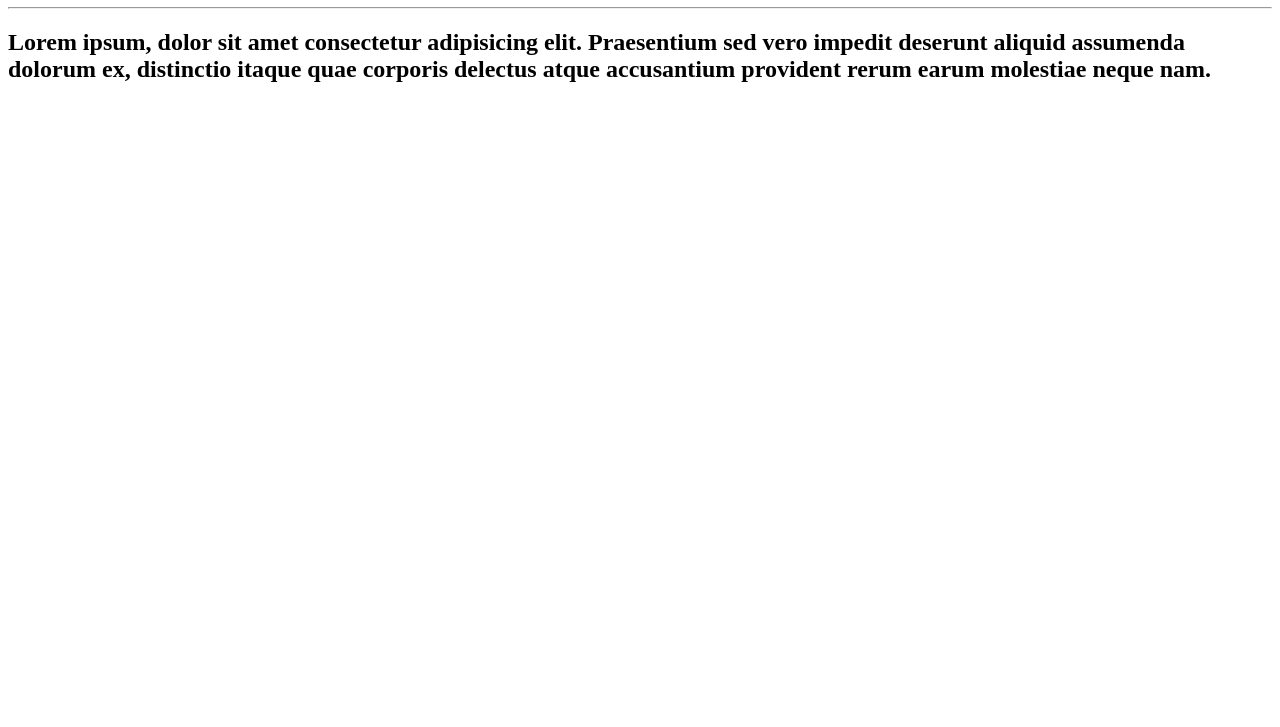
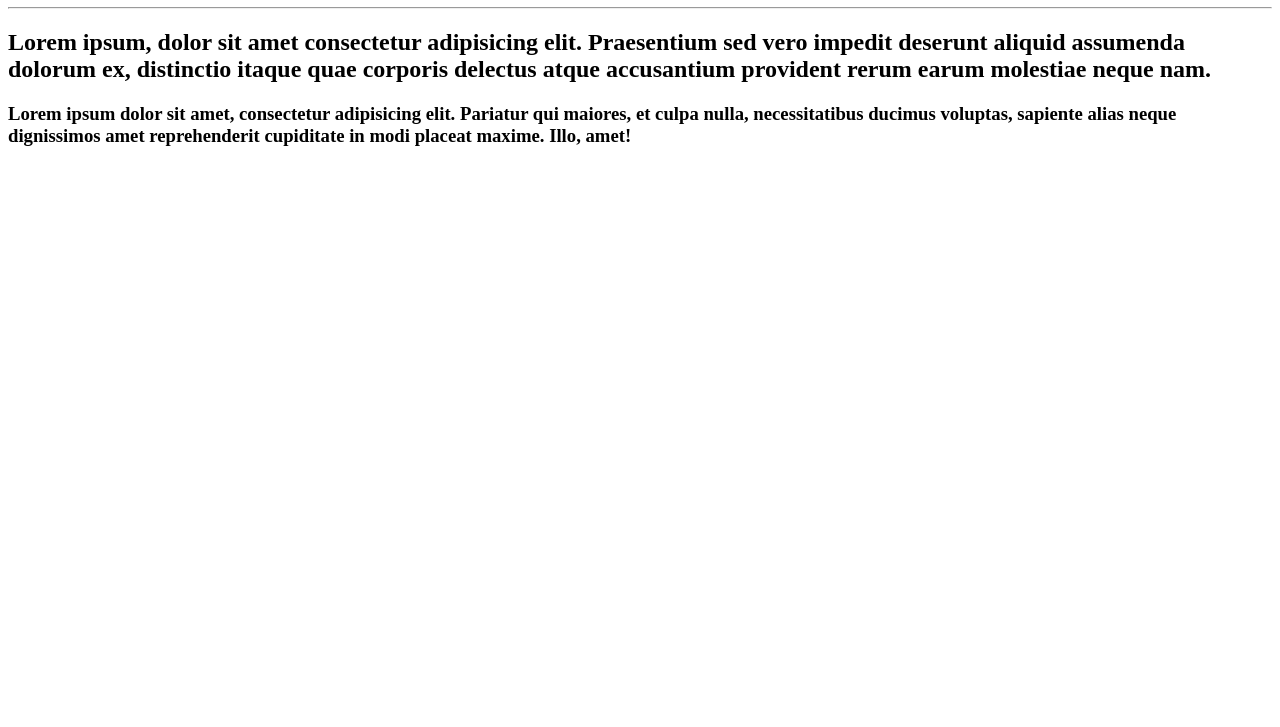
Before and after one commit to MariliaFeitosa/Ola-Mundo, a plain HTML site: page site-exemplo/index.html in a window 1280 px wide. Shown: the part 73-800 px from the top of the page. Drawn offline with Linux system fonts and the light colour scheme.

Commit message:
Update index.html

```diff
--- a/site-exemplo/index.html
+++ b/site-exemplo/index.html
@@ -9,5 +9,6 @@
     <h1>Olá, Mundo!</h1>
     <hr>
     <h2>Lorem ipsum, dolor sit amet consectetur adipisicing elit. Praesentium sed vero impedit deserunt aliquid assumenda dolorum ex, distinctio itaque quae corporis delectus atque accusantium provident rerum earum molestiae neque nam.</h2>
+    <h3>Lorem ipsum dolor sit amet, consectetur adipisicing elit. Pariatur qui maiores, et culpa nulla, necessitatibus ducimus voluptas, sapiente alias neque dignissimos amet reprehenderit cupiditate in modi placeat maxime. Illo, amet!</h3>
 </body>
 </html>
```
